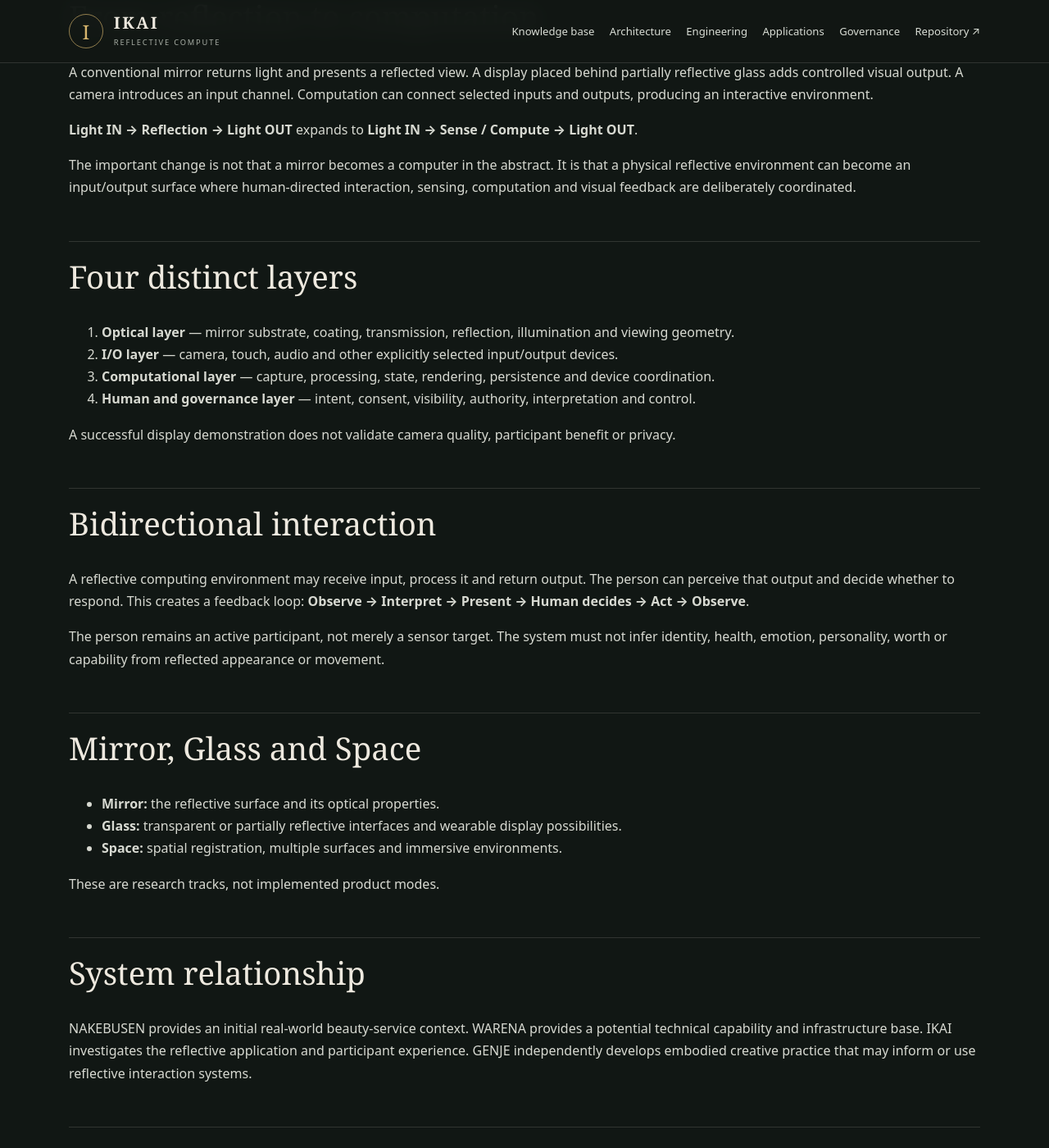
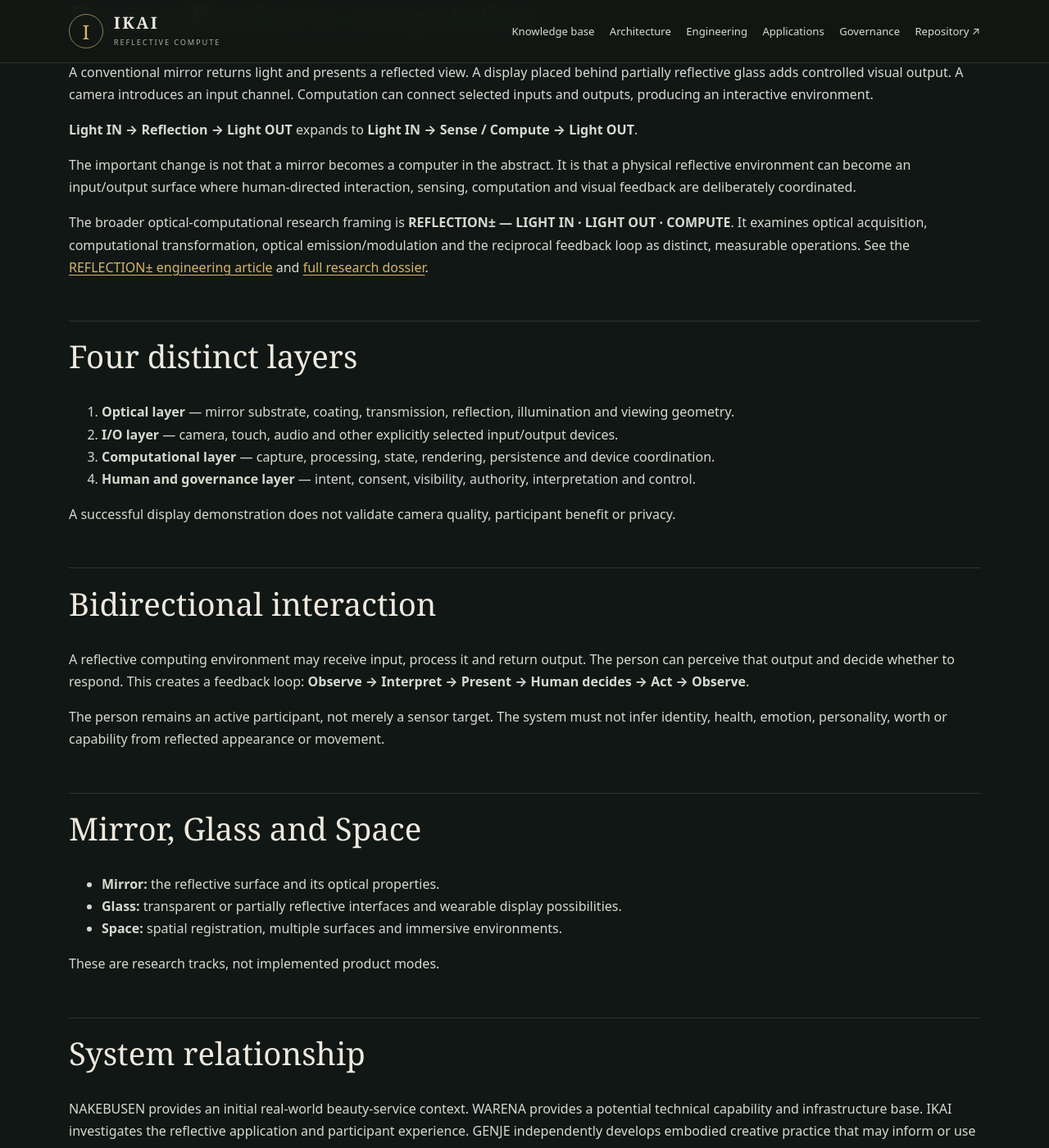
Before and after one commit to donfelohke/Ikai, a Jekyll site: the page built from wiki/architecture/overview.md, in a window 1280 px wide and 1400 px high, scrolled down 402 px. Shown: the whole window at 82% size. Built offline with Jekyll 4.4.1, drawn with Linux system fonts in a browser that asks for light colours; some of the changed text lies outside the part shown.

Commit message:
IKAI: connect reflective computing overview to REFLECTION±

```diff
--- a/wiki/architecture/overview.md
+++ b/wiki/architecture/overview.md
@@ -13,6 +13,8 @@ A conventional mirror returns light and presents a reflected view. A display pla
 **Light IN → Reflection → Light OUT** expands to **Light IN → Sense / Compute → Light OUT**.
 
 The important change is not that a mirror becomes a computer in the abstract. It is that a physical reflective environment can become an input/output surface where human-directed interaction, sensing, computation and visual feedback are deliberately coordinated.
+
+The broader optical-computational research framing is **REFLECTION± — LIGHT IN · LIGHT OUT · COMPUTE**. It examines optical acquisition, computational transformation, optical emission/modulation and the reciprocal feedback loop as distinct, measurable operations. See the [REFLECTION± engineering article](../engineering/optical-compute.md) and [full research dossier](../../docs/REFLECTION-PLUS-MINUS-LIGHT-IN-LIGHT-OUT-COMPUTE-RESEARCH-2026-11-21.md).
 
 ## Four distinct layers
 
@@ -43,9 +45,11 @@ NAKEBUSEN provides an initial real-world beauty-service context. WARENA provides
 
 ## Primary research records
 
+- [REFLECTION± — Light In, Light Out, Compute (2026-11-21)](../../docs/REFLECTION-PLUS-MINUS-LIGHT-IN-LIGHT-OUT-COMPUTE-RESEARCH-2026-11-21.md)
+- [REFLECTION± engineering article](../engineering/optical-compute.md)
 - [Mirror Technology & Scholarly Research (2026-11-18)](../../docs/IKAI-MIRROR-TECHNOLOGY-AND-SCHOLARLY-RESEARCH-2026-11-18.md)
-- [M1 Engineering Validation Specification (2026-11-18)](../../docs/IKAI-MIRROR-M1-ENGINEERING-VALIDATION-2026-11-18.md)
-- [Reflective Computing Research Alignment](../../docs/REFLECTIVE-COMPUTING-RESEARCH-ALIGNMENT-2026-11.md)
+- [M1 validation specification (2026-11-18)](../../docs/IKAI-MIRROR-M1-ENGINEERING-VALIDATION-2026-11-18.md)
+- [Camera-screen Bidirectional ReflectiveIO](../engineering/realtime-io.md)
 - [Identity and Native Technology Boundary](../../docs/IDENTITY-AND-NATIVE-TECHNOLOGY-BOUNDARY-2026-11-17.md)
 
 ## Open questions
```
